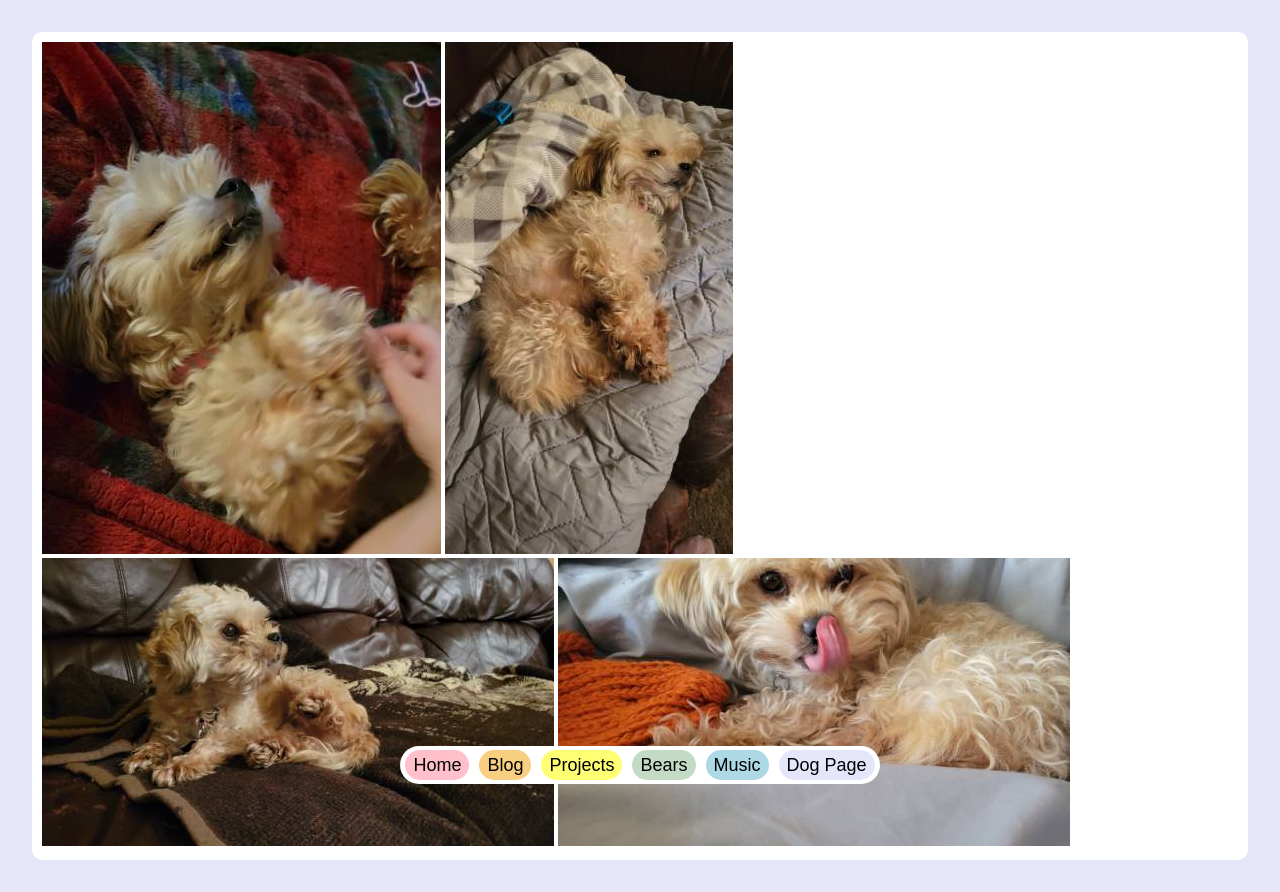
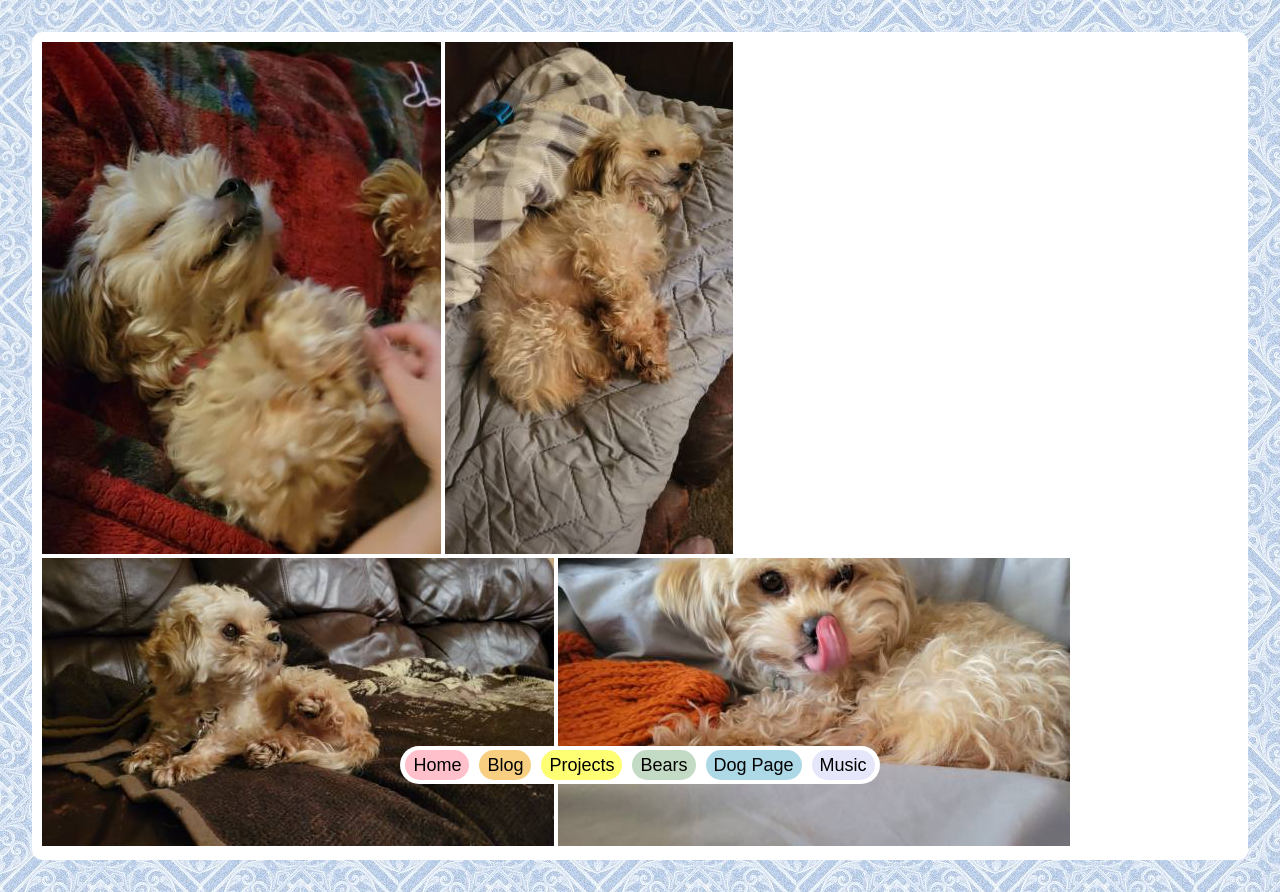
Before and after one commit to korinakuma/korinakuma.github.io, a plain HTML site: page dogs.html in a window 1280 px wide. Drawn offline with Linux system fonts and the light colour scheme.

Commit message:
added tiling images on pink and blue, fixed swapped buttons lol

```diff
--- a/dogs.html
+++ b/dogs.html
@@ -6,7 +6,7 @@
     <title>Carina's Comfy Cloud</title>
     <link href="styles.css" rel="stylesheet" />
 </head>
-<body class="bears-share">
+<body class="bears-bedtime">
     <div class="container">
         <a href="images/tony_smile.jpg" target="_blank"><img src="images/tony_smile_small.jpg"></a>
         <a href="images/tony_depression.jpg" target="_blank"><img src="images/tony_depression_small.jpg"></a>
@@ -20,8 +20,8 @@
                 <li><a href="/blog.html" class="bears-tenderheart">Blog</a></li>
                 <li><a href="/projects.html" class="bears-funshine">Projects</a></li>
                 <li><a href="/bears.html" class="bears-lucky">Bears</a></li>
-                <li><a href="/music.html" class="bears-bedtime">Music</a></li>
-                <li><a href="/dogs.html" class="bears-share">Dog Page</a></li>
+                <li><a href="/dogs.html" class="bears-bedtime">Dog Page</a></li>
+                <li><a href="/music.html" class="bears-share">Music</a></li>
             </ul>
         </nav>
     </div>
--- a/styles.css
+++ b/styles.css
@@ -117,3 +117,11 @@ body.bears-tenderheart {
     width : 20%;
     margin: 0 5px;
 }
+
+body.bears-cheer {
+    background-image: url("/images/cheer_bear_and_cloud.png");
+}
+
+body.bears-bedtime {
+    background-image: url("/images/blue-page-bg.jpg");
+}
```
Also changed, not shown: bears.html (+2 -2 lines), blog.html (+2 -2 lines), music.html (+3 -3 lines), projects.html (+2 -2 lines), images/blue-page-bg.jpg (added), images/cheer_bear_and_cloud.png (added).
